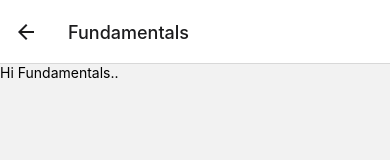
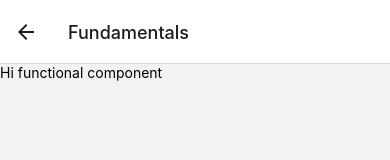
Before and after one commit to thalsi/Learn-react-native, a React Native app: screen /Fundamentals in a window 390 px wide. Shown: the top 160 px of the page. Built offline with nearby package versions, Linux system fonts and the light colour scheme.

Commit message:
fandamentals

```diff
--- a/src/modules/1-Fundamentals/Fundamentals.js
+++ b/src/modules/1-Fundamentals/Fundamentals.js
@@ -1,12 +1,24 @@
 import React,{ Component } from "react";
 import {Text} from 'react-native';
 
+//1.class component
 class Fundamentals extends Component{
     render(){
         return(
-            <Text>Hi Fundamentals..</Text>
+            <Text>Hi class component</Text>,
+            <Functional/>
         )
     }
 }
+export default Fundamentals;
 
-export default Fundamentals;
+
+
+
+
+//2.functional component
+const Functional =()=>{
+    return(
+        <Text>Hi functional component</Text>
+    )
+}
```
